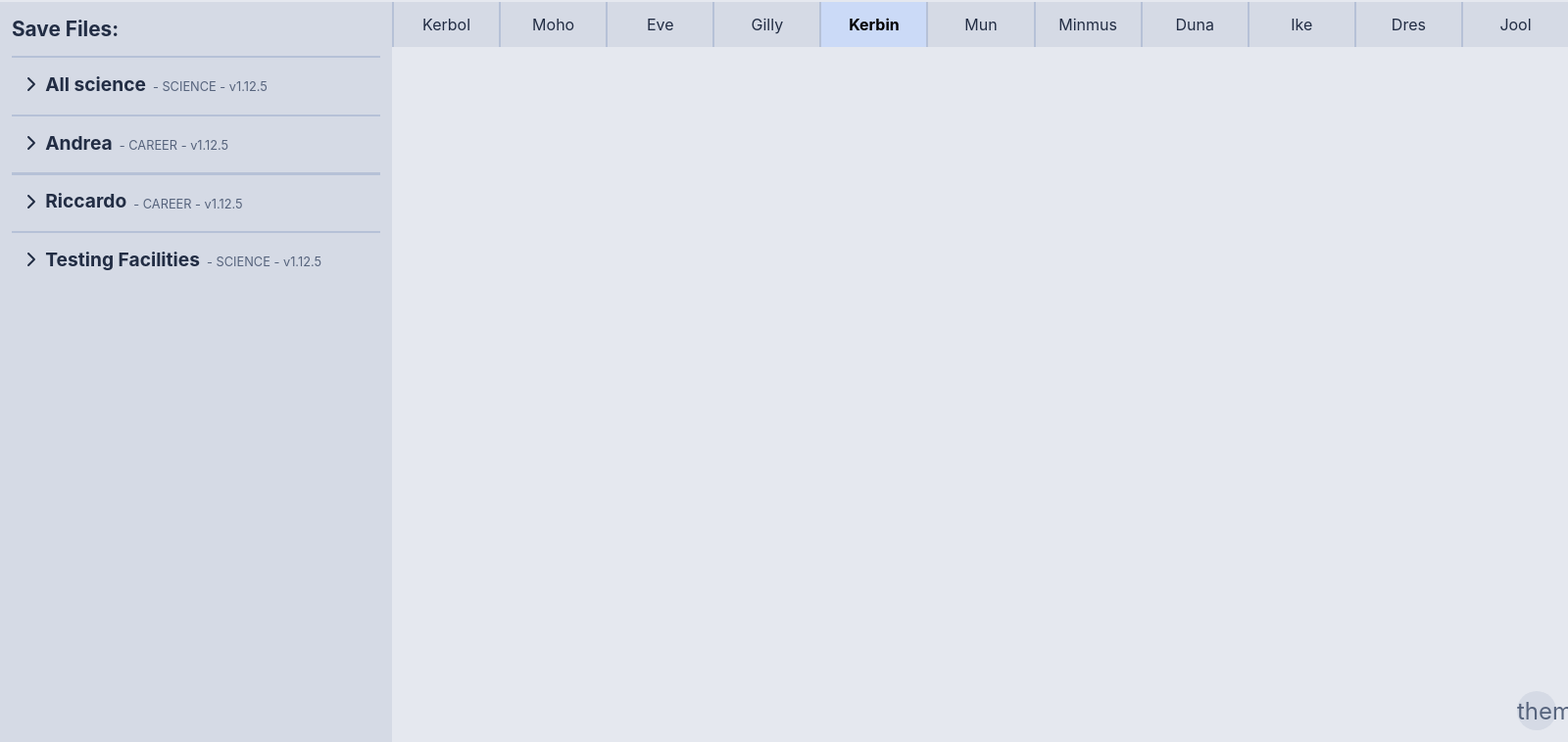
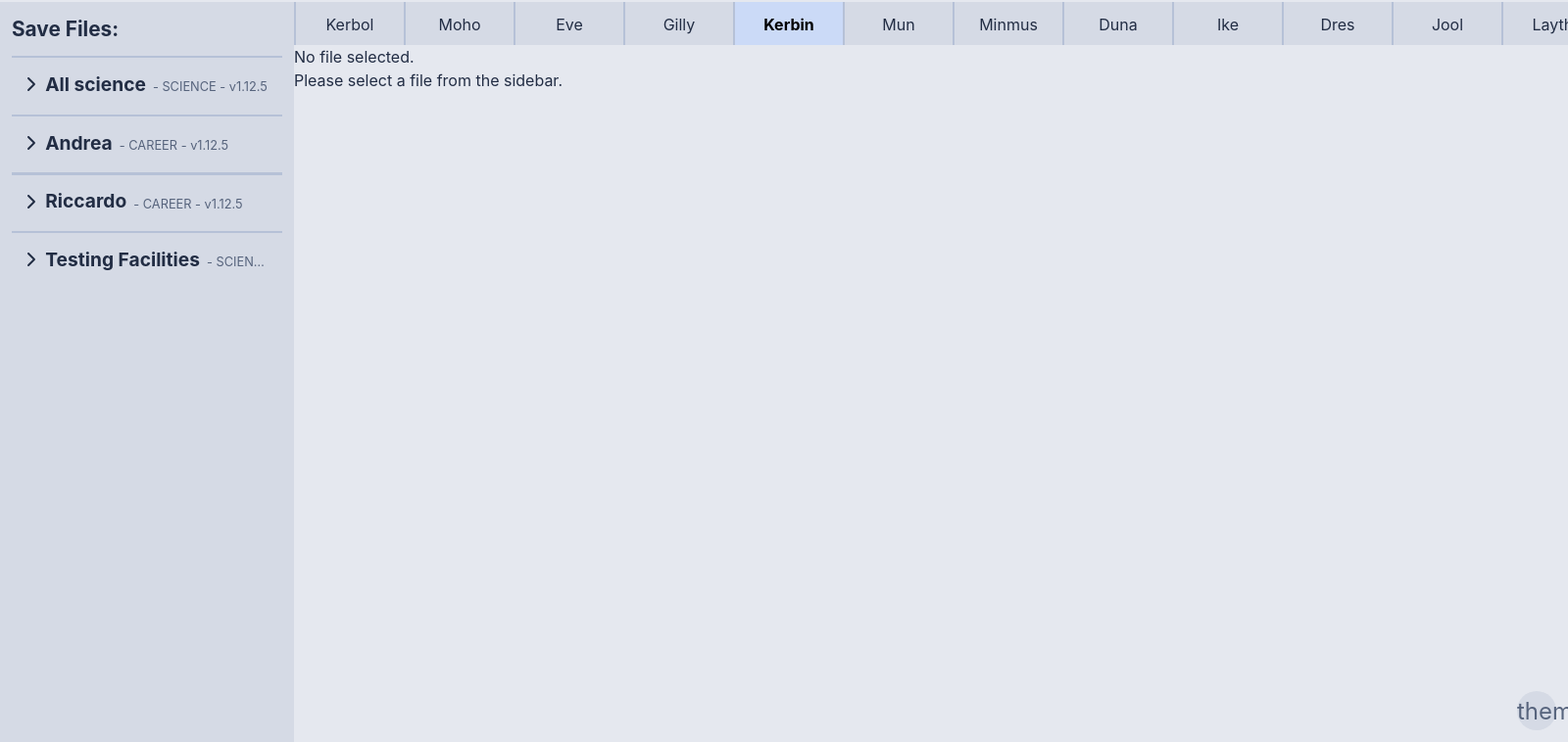
Before and after one commit to Riki9811/ksp-science-checklist, an Electron app: page src/index.html in a window 1600 px wide. Shown: the part 42-800 px from the top of the page at 98% size. Drawn offline with nearby package versions, Linux system fonts and the light colour scheme; no server answers.

Commit message:
Add tab selection functionality, refactor many scripts and enhance UI responsiveness on window resize

```diff
--- a/src/index.html
+++ b/src/index.html
@@ -46,28 +46,29 @@
 			</aside>
 
 			<main id="content">
-				<div id="tab-container">
-					<div id="tabs">
-						<div class="tab" id="tab-kerbol">Kerbol</div>
-						<div class="tab" id="tab-moho">Moho</div>
-						<div class="tab" id="tab-eve">Eve</div>
-						<div class="tab" id="tab-gilly">Gilly</div>
-						<div class="tab active" id="tab-kerbin">Kerbin</div>
-						<div class="tab" id="tab-mun">Mun</div>
-						<div class="tab" id="tab-minmus">Minmus</div>
-						<div class="tab" id="tab-duna">Duna</div>
-						<div class="tab" id="tab-ike">Ike</div>
-						<div class="tab" id="tab-dres">Dres</div>
-						<div class="tab" id="tab-jool">Jool</div>
-						<!-- <div class="tab" id="tab-laythe">Laythe</div>
-                        <div class="tab" id="tab-vall">Vall</div>
-                        <div class="tab" id="tab-tylo">Tylo</div>
-                        <div class="tab" id="tab-bop">Bop</div>
-                        <div class="tab" id="tab-pol">Pol</div>
-                        <div class="tab" id="tab-eeloo">Eeloo</div> -->
-					</div>
-					<div id="tab-content">
-						<!-- Content will be dynamically loaded -->
+				<div id="tab-list">
+					<div class="tab" id="tab-kerbol" data-body="kerbol">Kerbol</div>
+					<div class="tab" id="tab-moho" data-body="moho">Moho</div>
+					<div class="tab" id="tab-eve" data-body="eve">Eve</div>
+					<div class="tab" id="tab-gilly" data-body="gilly">Gilly</div>
+					<div class="tab active" id="tab-kerbin" data-body="kerbin">Kerbin</div>
+					<div class="tab" id="tab-mun" data-body="mun">Mun</div>
+					<div class="tab" id="tab-minmus" data-body="minmus">Minmus</div>
+					<div class="tab" id="tab-duna" data-body="duna">Duna</div>
+					<div class="tab" id="tab-ike" data-body="ike">Ike</div>
+					<div class="tab" id="tab-dres" data-body="dres">Dres</div>
+					<div class="tab" id="tab-jool" data-body="jool">Jool</div>
+					<div class="tab" id="tab-laythe" data-body="laythe">Laythe</div>
+					<div class="tab" id="tab-vall" data-body="vall">Vall</div>
+					<div class="tab" id="tab-tylo" data-body="tylo">Tylo</div>
+					<div class="tab" id="tab-bop" data-body="bop">Bop</div>
+					<div class="tab" id="tab-pol" data-body="pol">Pol</div>
+					<div class="tab" id="tab-eeloo" data-body="eeloo">Eeloo</div>
+				</div>
+				<div id="main-content">
+					<div id="no-selection">
+						<h1>No file selected.</h1>
+						<h1>Please select a file from the sidebar.</h1>
 					</div>
 				</div>
 			</main>
--- a/src/index.js
+++ b/src/index.js
@@ -1,7 +1,6 @@
+import { app, BrowserWindow, ipcMain, nativeTheme } from "electron";
 import startup from "electron-squirrel-startup";
-import { app, BrowserWindow, ipcMain, nativeTheme } from "electron";
 import { readdirSync, statSync } from "fs";
-import { parseSFS } from "./sfsParser.js";
 import { join } from "node:path";
 
 /** @type {BrowserWindow} */
@@ -21,6 +20,7 @@ function createWindow() {
 		icon: join(app.getAppPath(), "assets", "icon.png"),
 		width: 1920,
 		height: 1080,
+		minWidth: 700,
 		titleBarStyle: "hidden",
 		webPreferences: {
 			nodeIntegration: false, // Improves security
--- a/src/preload.js
+++ b/src/preload.js
@@ -1,7 +1,7 @@
 const { contextBridge, ipcRenderer } = require("electron");
 
 contextBridge.exposeInMainWorld("api", {
-	getSaves: () => ipcRenderer.invoke("get-saves"),
+	getSaves: () => ipcRenderer.invoke("get-saves")
 });
 
 contextBridge.exposeInMainWorld("darkMode", {
--- a/src/renderer/index.js
+++ b/src/renderer/index.js
@@ -1,3 +1,4 @@
+import "./sidebar.js";
+import "./tablist.js";
+import "./themeButton.js";
 import "./titlebar.js";
-import "./sidebar.js";
-import "./themeButton.js";
--- a/src/renderer/sidebar.js
+++ b/src/renderer/sidebar.js
@@ -123,7 +123,7 @@ function createSaveFileList(sfsData) {
 	return saveFile;
 }
 
-// The html element of the currently selected save
+/** @type {HTMLElement} The save element currently selected */
 var selectedSaveElement = null;
 
 /**
--- /dev/null
+++ b/src/renderer/tablist.js
@@ -0,0 +1,35 @@
+const tabList = document.getElementById("tab-list");
+const tabs = Array.from(tabList.getElementsByClassName("tab"));
+
+// By default selected is kerbin (TODO: remember last selected)
+/** @type {HTMLElement} The tab element currently selected */
+var selectedTab = document.getElementById("tab-kerbin");
+
+// Scrolls horizontally with mousewheel
+tabList.addEventListener("wheel", (event) => {
+	event.preventDefault();
+
+	tabList.scrollBy({
+		left: event.deltaY < 0 ? -30 : 30
+	});
+});
+
+tabs.forEach((tab) => {
+	tab.addEventListener("click", onTabClick);
+});
+
+/**
+ * Selects the tab that's been clicked on
+ * @param {MouseEvent} evt the mouse click event
+ */
+function onTabClick(evt) {
+	if (selectedTab) selectedTab.classList.remove("active");
+
+	if (selectedTab === evt.target) {
+		return;
+	} else {
+		selectedTab = evt.target;
+		selectedTab.classList.add("active");
+		console.log(selectedTab.dataset.body);
+	}
+}
--- a/src/renderer/titlebar.js
+++ b/src/renderer/titlebar.js
@@ -13,9 +13,9 @@ if (closeButton) closeButton.addEventListener("click", app.close);
 (async () => {
 	const maximized = await app.isMaximized();
 	if (maximized) {
-        setMaximizeVisible(false);
+		setMaximizeVisible(false);
 	} else {
-        setUnmaximizeVisible(false);
+		setUnmaximizeVisible(false);
 	}
 })();
 
--- a/src/styles/content.css
+++ b/src/styles/content.css
@@ -3,9 +3,11 @@
 	display: flex;
 	flex-direction: column;
 	grid-area: content;
+	overflow-x: auto;
 }
 
-#tab-content {
-	flex-grow: 1;
-	padding: 1rem;
+#main-content {
+	display: flex;
+	flex-direction: column;
+	height: 100%;
 }
--- a/src/styles/global.css
+++ b/src/styles/global.css
@@ -38,14 +38,15 @@
 	}
 }
 
-/* General Styling */
 body {
+	--sidebar-width: 300px;
+
 	background-color: var(--bgCol-main);
 	color: var(--textCol);
 	font-family: -apple-system, BlinkMacSystemFont, "Segoe UI", Roboto, Helvetica, Arial, sans-serif;
 	margin: 0;
-	display: flex;
 	height: 100vh;
+	width: 100vw;
 	user-select: none;
 }
 
@@ -69,8 +70,9 @@ button:hover {
 	display: grid;
 	grid-template:
 		"titlebar titlebar" 2.75rem
-		"sidebar content" auto / 1fr 3fr;
+		"sidebar content" auto / var(--sidebar-width) auto;
 	width: 100%;
+	height: 100%;
 }
 
 #theme-toggle {
@@ -89,3 +91,13 @@ button:hover {
 #theme-toggle:hover {
 	background-color: var(--bgCol-highlight);
 }
+
+::-webkit-scrollbar {
+	width: 0.5rem;
+	height: 0.5rem;
+}
+
+::-webkit-scrollbar-thumb {
+	background: var(--bgCol-hover);
+	border-radius: 0.25rem;
+}
--- a/src/styles/sidebar.css
+++ b/src/styles/sidebar.css
@@ -1,4 +1,3 @@
-/* Sidebar */
 #sidebar {
 	color: var(--textCol);
 	overflow-y: auto;
--- a/src/styles/tablist.css
+++ b/src/styles/tablist.css
@@ -1,20 +1,27 @@
-#tab-container {
+#tab-list {
 	display: flex;
-	flex-direction: column;
-	height: 100%;
+	background-color: var(--bgCol-alt);
+	display: flex;
+	background-color: var(--bgCol-alt);
+	width: 100%;
+	overflow-x: auto;
 }
 
-#tabs {
-	display: flex;
-	background-color: var(--bgCol-alt);
+#tab-list::-webkit-scrollbar {
+	width: 0.3rem;
+	height: 0.3rem;
+}
+
+#tab-list::-webkit-scrollbar-thumb {
+	background-color: var(--bgCol-highlight);
 }
 
 .tab {
 	padding: 0.7rem;
 	cursor: pointer;
-	flex: 1;
 	text-align: center;
 	border-left: 0.13rem solid var(--borderCol-main);
+	min-width: 7rem;
 }
 
 .tab:last-child {
```
Also changed, not shown: forge.config.js (indentation only), src/index.css (line endings or trailing spaces), src/sfsParser.js (indentation only).
